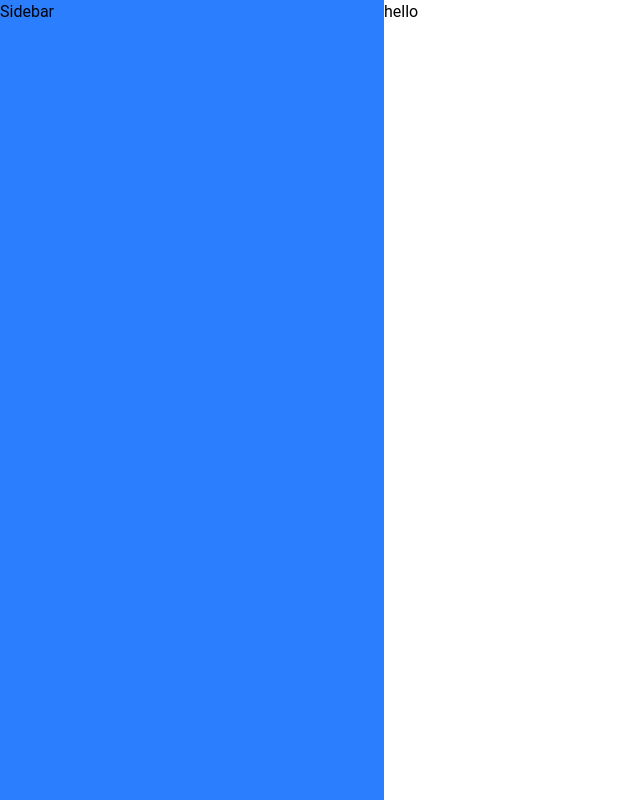
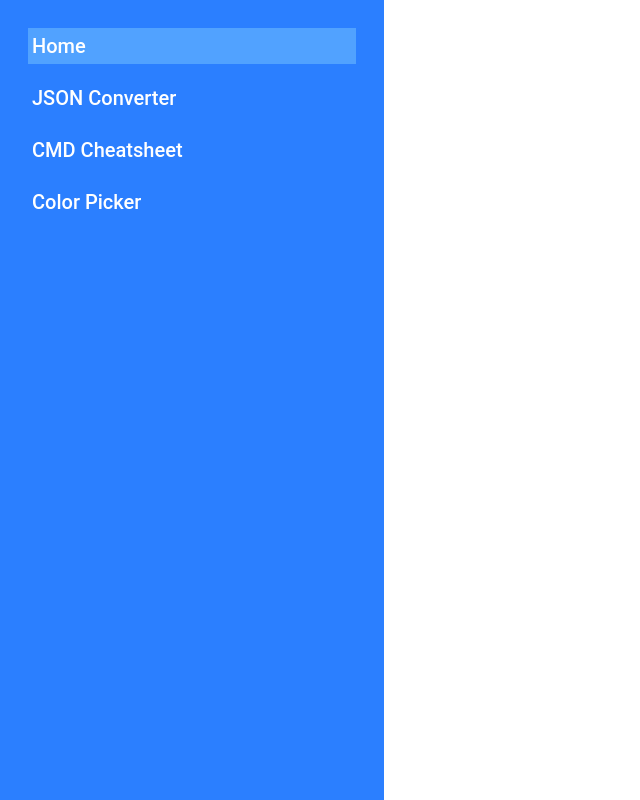
Before and after one commit to Kili196/programmer-dashboard, a React (Vite) app: page / in a window 1280 px wide. Shown: the whole page, without its empty margins (0-640 px from the left). Built offline with nearby package versions, Linux system fonts and the light colour scheme.

Commit message:
add sidebar navlink
add routes and children

add active link to navlink

```diff
--- a/src/Sidebar.jsx
+++ b/src/Sidebar.jsx
@@ -1,7 +1,51 @@
+import { NavLink, Link } from "react-router";
+
 export default function Sidebar() {
+  const navLinkStyling = "font-medium text-white text-xl p-1";
+
   return (
     <>
-      <div className="bg-blue-500 xl:w-96"> Sidebar</div>
+      <div className="bg-blue-500 xl:w-96">
+        {" "}
+        <ul className="flex flex-col gap-4 p-7">
+          <NavLink
+            className={({ isActive }) =>
+              isActive ? `bg-blue-400 ${navLinkStyling}` : navLinkStyling
+            }
+            to={"/"}
+          >
+            {" "}
+            Home
+          </NavLink>
+          <NavLink
+            className={({ isActive }) =>
+              isActive ? `bg-blue-400 ${navLinkStyling}` : navLinkStyling
+            }
+            to={"json-converter"}
+          >
+            {" "}
+            JSON Converter
+          </NavLink>
+          <NavLink
+            className={({ isActive }) =>
+              isActive ? `bg-blue-400 ${navLinkStyling}` : navLinkStyling
+            }
+            to={"cmd-cheatsheet"}
+          >
+            {" "}
+            CMD Cheatsheet
+          </NavLink>
+          <NavLink
+            className={({ isActive }) =>
+              isActive ? `bg-blue-400 ${navLinkStyling}` : navLinkStyling
+            }
+            to={"color-picker"}
+          >
+            {" "}
+            Color Picker
+          </NavLink>
+        </ul>
+      </div>
     </>
   );
 }
--- a/src/main.jsx
+++ b/src/main.jsx
@@ -4,12 +4,30 @@ import "./index.css";
 
 import Sidebar from "./Sidebar.jsx";
 import Layout from "./Layout.jsx";
+import { BrowserRouter, Outlet, RouterProvider } from "react-router";
+import { createBrowserRouter } from "react-router";
+
+const routes = createBrowserRouter([
+  {
+    path: "/",
+    element: (
+      <Layout>
+        {<Sidebar />}
+        <div className="flex-1">
+          <Outlet />
+        </div>
+      </Layout>
+    ),
+    children: [
+      { path: "json-converter", element: <div> test </div> },
+      { path: "cmd-cheatsheet", element: <div> test </div> },
+      { path: "color-picker", element: <div> test </div> },
+    ],
+  },
+]);
 
 createRoot(document.getElementById("root")).render(
   <StrictMode>
-    <Layout>
-      {" "}
-      {<Sidebar />} <div className="flex-1"> hello</div>
-    </Layout>
+    <RouterProvider router={routes} />
   </StrictMode>
 );
```
